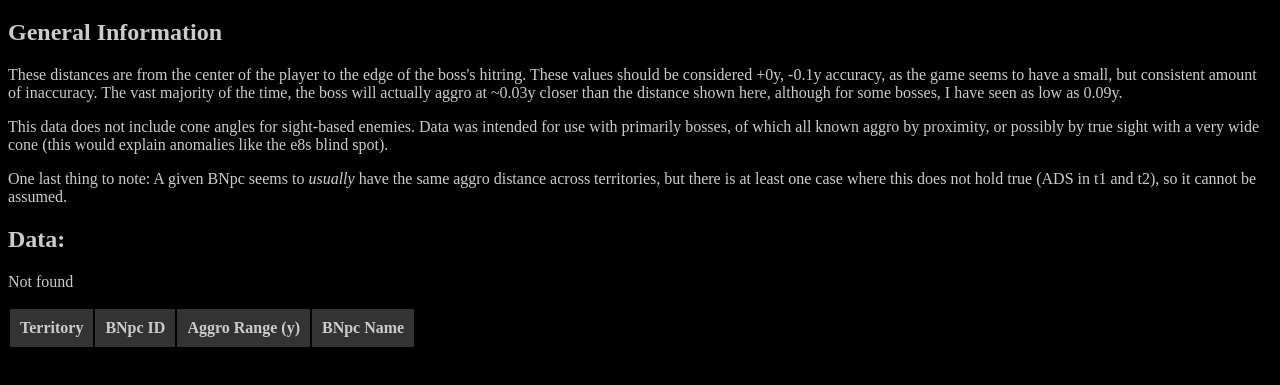
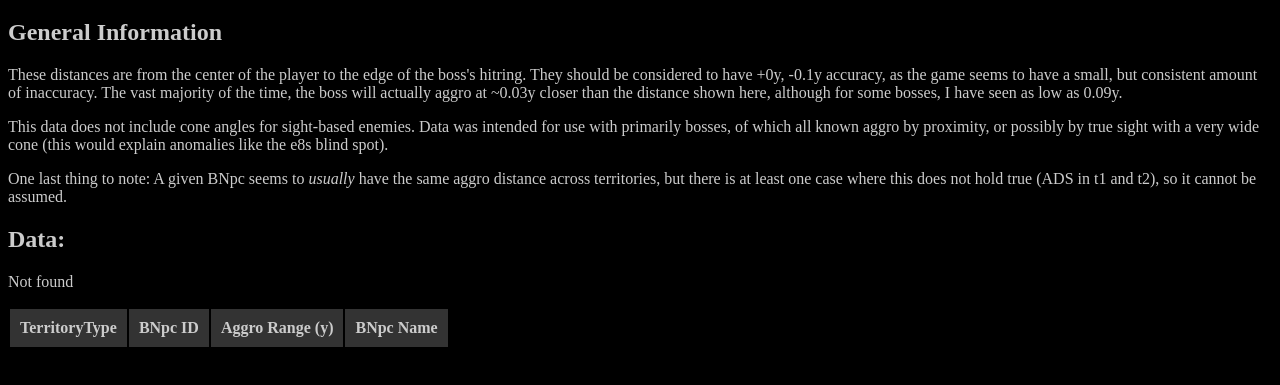
Before and after one commit to PunishedPineapple/PunishedPineapple.github.io, a plain HTML site: page DalamudPlugins/Distance/Support/index.html in a window 1280 px wide. Shown: the part 61-446 px from the top of the page. Drawn offline with Linux system fonts and the light colour scheme; no server answers.

Commit message:
Minor cleanup

```diff
--- a/DalamudPlugins/Distance/Support/index.html
+++ b/DalamudPlugins/Distance/Support/index.html
@@ -62,13 +62,14 @@ li
 }
 th
 {
+	text-align: center;
 	color: #cccccc;
 	background-color: #333333;
 	padding: 10px;
 }
 td
 {
-	text-align: center;
+	text-align: left;
 	color: #cccccc;
 	padding: 10px;
 }
@@ -108,7 +109,7 @@ a:active
 
 <h1>Enemy Aggro Distances</h1>
 <h2>General Information</h2>
-<p>These distances are from the center of the player to the edge of the boss's hitring.  These values should be considered +0y, -0.1y accuracy, as the game seems to have a small, but consistent amount of inaccuracy.  The vast majority of the time, the boss will actually aggro at ~0.03y closer than the distance shown here, although for some bosses, I have seen as low as 0.09y.</p>
+<p>These distances are from the center of the player to the edge of the boss's hitring.  They should be considered to have +0y, -0.1y accuracy, as the game seems to have a small, but consistent amount of inaccuracy.  The vast majority of the time, the boss will actually aggro at ~0.03y closer than the distance shown here, although for some bosses, I have seen as low as 0.09y.</p>
 <p>This data does not include cone angles for sight-based enemies.  Data was intended for use with primarily bosses, of which all known aggro by proximity, or possibly by true sight with a very wide cone (this would explain anomalies like the e8s blind spot).
 <p>One last thing to note: A given BNpc seems to <em>usually</em> have the same aggro distance across territories, but there is at least one case where this does not hold true (ADS in t1 and t2), so it cannot be assumed.
 
@@ -117,7 +118,7 @@ a:active
 <table id="AggroDataTable">
 <thead>
 <tr>
-<th>Territory</th>
+<th>TerritoryType</th>
 <th>BNpc ID</th>
 <th>Aggro Range (y)</th>
 <th>BNpc Name</th>
```
